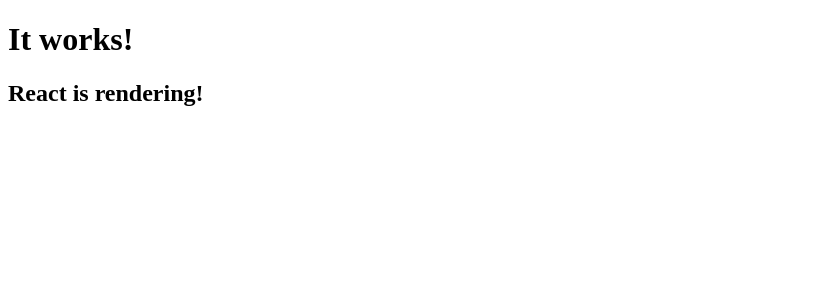
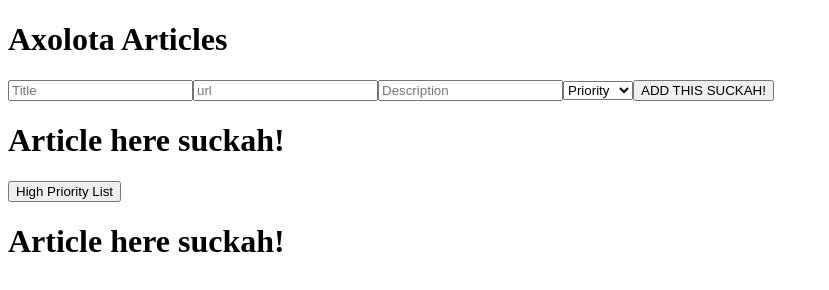
Before and after one commit to Axolotl-Associated/axolota-articles, a React app: page /dashboard in a window 1280 px wide. Shown: the whole page, without its empty margins (0-829 px from the left). Built offline with nearby package versions, Linux system fonts and the light colour scheme.

Commit message:
created react skeleton; missing fetch requests and styling

```diff
--- a/client/App.js
+++ b/client/App.js
@@ -1,4 +1,8 @@
 import React, { Component } from 'react';
+import { BrowserRouter as Router, Switch, Route } from 'react-router-dom';
+import Login from './components/login.jsx';
+import SignUp from './components/signUp.jsx';
+import Dashboard from './components/dashboard.jsx';
 
 class App extends Component {
   constructor(props) {
@@ -7,9 +11,15 @@
 
   render() {
     return (
+      <Router>
       <div>
-        <h2>React is rendering!</h2>
+        <Switch>
+          <Route exact path="/" component={Login}/>
+          <Route path="/signup" component={SignUp}/>
+          <Route path="/dashboard" component={Dashboard} />
+        </Switch>
       </div>
+      </Router>
     )
   }
 }
--- /dev/null
+++ b/client/components/addForm.jsx
@@ -0,0 +1,33 @@
+import React, { useState } from "react";
+
+function AddForm(){
+  const[title, setTitle] = useState("");
+  const[url, setUrl] = useState("");
+  const[description, setDescription] = useState("");
+  const[priority, setPriority] = useState("")
+
+  const handleSubmit = (event) => {
+    event.preventDefault();  //makes it so the page doesn't reload
+    console.log('addForm button clicked');
+  }
+
+  return(
+    <div className="addForm">
+      <form onSubmit={handleSubmit}>
+        <input type="text" placeholder="Title" value={title} onChange={(e) => setTitle(e.target.value)}/>
+        <input type="text" placeholder="url" value={url} onChange={(e) => setUrl(e.target.value)}/>
+        <input type="text" placeholder="Description" value={description} onChange={(e) => setDescription(e.target.value)}/>
+        <select value={priority} onChange={(e) => setPriority(e.target.value)}>
+          <option>Priority</option>
+          <option value="high">High</option>
+          <option value="medium">Medium</option>
+          <option value="low">Low</option>
+          </select>
+          <button>ADD THIS SUCKAH!</button>
+      </form>
+    </div>
+  )
+}
+
+
+export default AddForm;
--- /dev/null
+++ b/client/components/article.jsx
@@ -0,0 +1,12 @@
+import React from 'react';
+
+function Article(){
+
+
+
+  return(
+  <h1>Article here suckah!</h1>
+  )
+}
+
+export default Article;
--- /dev/null
+++ b/client/components/dashboard.jsx
@@ -0,0 +1,18 @@
+import React from 'react';
+import AddForm from './addForm.jsx';
+import Top3list from './top3list.jsx';
+import Dropdown from './dropdown.jsx'
+
+function Dashboard() {
+  return (
+    <div className="dashboard">
+      <AddForm />
+      <Top3list />
+      <Dropdown />
+      {/* <Dropdown title="Medium Priority"/>
+      <Dropdown title="Low Priority"/> */}
+    </div>
+  )
+}
+
+export default Dashboard;
--- /dev/null
+++ b/client/components/dropdown.jsx
@@ -0,0 +1,34 @@
+import React, { Component, useState } from 'react';
+import Article from './article.jsx';
+
+class Dropdown extends Component {
+  constructor(props){
+      super(props);
+      this.state={
+          textDisplay: false,
+      }
+  }
+
+  ToggleButton(){
+      this.setState((currentState) => ({
+          textDisplay: !currentState.textDisplay,
+      }));
+  }
+
+  render(){
+    // push article components into array
+    const articles = [];
+    articles.push(<Article />);
+
+      return(
+          <div>
+              <button onClick={() => this.ToggleButton()}>
+                High Priority List
+              </button>
+              {!this.state.textDisplay && articles}
+          </div>
+      )
+  }
+}
+
+export default Dropdown;
--- /dev/null
+++ b/client/components/login.jsx
@@ -0,0 +1,35 @@
+import React, { useState } from "react";
+import { Link } from 'react-router-dom';
+
+function Login(){
+  // setting state of email and password, and creating the setState functions for each
+  // useState is initializing the state to an empty string
+  //useState does two things. It first gives this.state a property of email, with the initial value being an empty string. Then it reassigns the value of this.state.email to be the email that a user passes in.
+  const [email, setEmail] = useState("");
+  const [password, setPassword] = useState("");
+
+  const handleSubmit = (event) => {
+    event.preventDefault();  //makes it so the page doesn't reload
+    console.log('submit worked');
+  }
+
+  // return:
+    // a form with
+      // an input for email
+      // an input for password
+  return (
+    <div className="login">
+      <form onSubmit={handleSubmit}>
+        <input placeholder="Email" value={email} onChange={(e) => setEmail(e.target.value)}></input>
+        <input placeholder="Password" value={password} onChange={(e) => setPassword(e.target.value)}></input>
+        <button>Log In</button>
+      </form>
+      <Link to='/signup'>
+      <button>Sign Up</button>
+      </Link>
+    </div>
+  )
+
+}
+
+export default Login;
--- /dev/null
+++ b/client/components/signUp.jsx
@@ -0,0 +1,34 @@
+import React, { useState } from 'react';
+import { Link } from 'react-router-dom';
+
+function SignUp() {
+  // setting state of email and password, and creating the setState functions for each
+  // useState is initializing the state to an empty string
+  //useState does two things. It first gives this.state a property of email, with the initial value being an empty string. Then it reassigns the value of this.state.email to be the email that a user passes in.
+  const [email, setEmail] = useState("");
+  const [password, setPassword] = useState("");
+
+  const handleSubmit = (event) => {
+    event.preventDefault();  //makes it so the page doesn't reload
+    console.log('signup button clicked');
+  }
+
+  // return:
+    // a form with
+      // an input for email
+      // an input for password
+  return (
+    <div className="login">
+      <form onSubmit={handleSubmit}>
+        <input placeholder="Email" value={email} onChange={(e) => setEmail(e.target.value)}></input>
+        <input placeholder="Password" value={password} onChange={(e) => setPassword(e.target.value)}></input>
+        <Link to="/dashboard">
+        <button>Sign Up</button>
+        </Link>
+      </form>
+    </div>
+  )
+
+}
+
+export default SignUp;
--- /dev/null
+++ b/client/components/top3list.jsx
@@ -0,0 +1,21 @@
+import React from 'react';
+import Article from './article.jsx';
+
+function Top3list(){
+
+  // fetch request that fetches top three articles
+  // fetch()
+  // const articles = [];
+  // data.map(article => {
+  //   articles.push(<Article />)
+  // })
+
+  return (
+    <div>
+      <Article />
+    </div>
+  )
+}
+
+
+export default Top3list;
--- a/client/index.html
+++ b/client/index.html
@@ -6,7 +6,7 @@
   <title>Axolota Articles</title>
 </head>
 <body>
-  <h1>It works!</h1>
+  <h1>Axolota Articles</h1>
   <div id="root">
   </div>
   <script type="text/javascript" src="build/bundle.js"></script>
--- a/package.json
+++ b/package.json
@@ -16,7 +16,8 @@
     "body-parser": "^1.19.0",
     "express": "^4.17.1",
     "react": "^17.0.1",
-    "react-dom": "^17.0.1"
+    "react-dom": "^17.0.1",
+    "react-router-dom": "^5.2.0"
   },
   "devDependencies": {
     "@babel/core": "^7.12.3",
--- a/webpack.config.js
+++ b/webpack.config.js
@@ -43,7 +43,7 @@
       }
     ]
   },
-  // performance: {
-  //   hints: false
-  // }
+  performance: {
+    hints: false
+  }
 }
```
Also changed, not shown: 1 other file.
